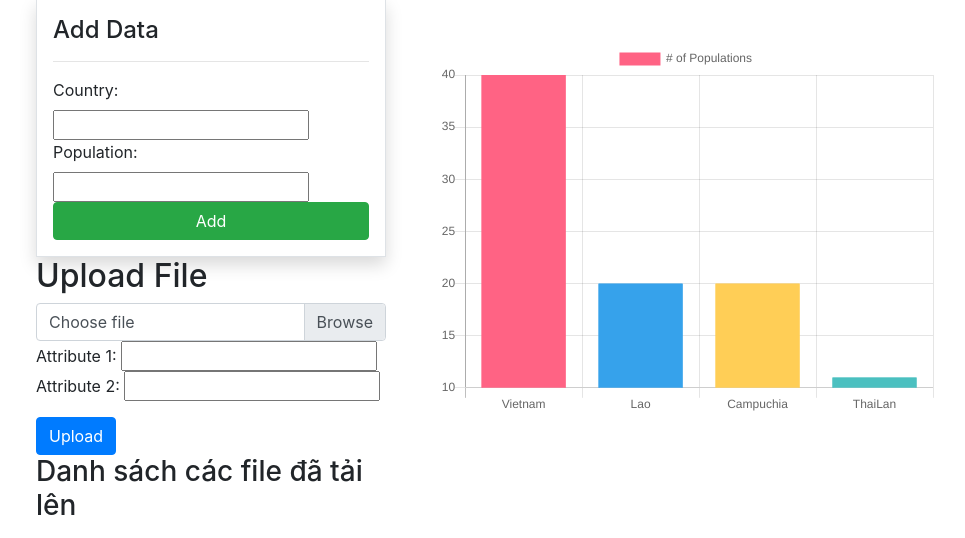
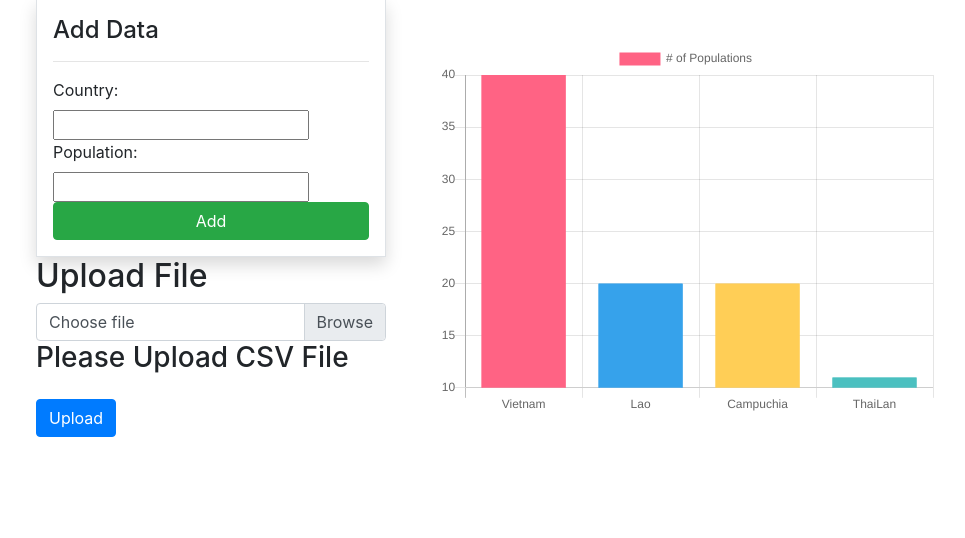
Before and after one commit to dtnghia2010/DataVisualization, a Django app: page / in a window 1280 px wide. Shown: the part 97-635 px from the top of the page, without its empty margins (49-1014 px from the left). After the commit the page ends 534 px from the top, so only its background shows below. Run offline with Django 4.2, Linux system fonts and the light colour scheme; data comes from the database, SQL or seed files in the repository; a map, chart or similar area stays blank.

Commit message:
Upload_File in web_Update

```diff
--- a/dashboard/forms.py
+++ b/dashboard/forms.py
@@ -12,4 +12,4 @@
 class UploadFileForm(forms.ModelForm):
     class Meta:
         model = UploadedFile
-        fields = ['file', 'attribute1', 'attribute2']
+        fields = ['file', 'Country', 'Population']
--- a/dashboard/models.py
+++ b/dashboard/models.py
@@ -15,8 +15,8 @@
 # models.py
 class UploadedFile(models.Model):
     file = models.FileField(upload_to='uploads/')
-    attribute1 = models.CharField(("atrribute1"),max_length=255)  # Thêm thuộc tính
-    attribute2 = models.CharField(("attribute2"),max_length=255)
+    Country = models.CharField(("Country"),max_length=255)  # Thêm thuộc tính
+    Population = models.IntegerField(("Population"))
     uploaded_at = models.DateTimeField(auto_now_add=True)
 
     def __str__(self):
--- /dev/null
+++ b/dashboard/resources.py
@@ -0,0 +1,6 @@
+from import_export import resources
+from.models import UploadedFile
+
+class UploadedFileResource(resources.ModelResource):
+    class Meta:
+        model=UploadedFile
--- a/dashboard/views.py
+++ b/dashboard/views.py
@@ -1,4 +1,10 @@
+import csv
+import io
+
+from django.core.checks import messages
 from django.shortcuts import render,redirect
+from tablib import Dataset
+
 from .models import CountryData, UploadedFile
 from .forms import CountryDataFrom
 
@@ -22,7 +28,7 @@
     return render(request, 'dashboard/index.html', context)
 
 
-from .util import read_csv
+
 from .models import CountryData
 from .forms import UploadFileForm
 from django.shortcuts import render, redirect
@@ -30,30 +36,48 @@
 # views.py
 def upload_file(request):
     if request.method == 'POST':
-        form = UploadFileForm(request.POST, request.FILES)
-        if form.is_valid():
-            uploaded_file = form.save(commit=False)
+        UploadedFile_resource = request.FILES('myfile')
+        dataset = Dataset()
+        new_UploadedFile = request.FILES('myfile')
 
-            # Đọc dữ liệu từ file CSV
-            csv_data = read_csv(uploaded_file.file.path)
+        if not new_UploadedFile.name.endswith('csv'):
+            messages.info(request,'Please Upload the CSV File only')
+            return render(
+                request,'upload_file.html'
+            )
+        else:messages.info(request,'File successfully uploaded')
+        data_set=new_UploadedFile.read().decode('UTF-8')
+        io_string=io.StringIO(data_set)
+        next(io_string)
+        for column in csv.reader(io_string, delimiter=',', quotechar="|"):
+            created = UploadedFile.object.update_or_create(
+                Country = column[0],
+                Population=column[1],
 
-            # Lưu trữ dữ liệu vào cơ sở dữ liệu
-            for row in csv_data:
-                # Tạo một bản ghi mới cho mỗi dòng trong CSV
-                new_record = CountryData(attribute1=uploaded_file.attribute1, attribute2=uploaded_file.attribute2, country=row[0], population=row[1])
-                new_record.save()
+            )
+        return render(request, 'dashboard/upload_file.html')
+    #     form = UploadFileForm(request.POST, request.FILES)
+    #     if form.is_valid():
+    #         uploaded_file = form.save(commit=False)
+    #
+    #         # Đọc dữ liệu từ file CSV
+    #         csv_data = read_csv(uploaded_file.file.path)
+    #
+    #         # Lưu trữ dữ liệu vào cơ sở dữ liệu
+    #         for row in csv_data:
+    #             # Tạo một bản ghi mới cho mỗi dòng trong CSV
+    #             new_record = CountryData(attribute1=uploaded_file.attribute1, attribute2=uploaded_file.attribute2, country=row[0], population=row[1])
+    #             new_record.save()
+    #
+    #         uploaded_file.save()
+    #
+    #         return redirect('upload_file')
+    # else:
+    #     form = UploadFileForm()
+    #
+    # uploaded_files = UploadedFile.objects.all()
 
-            uploaded_file.save()
-
-            return redirect('upload_file')
-    else:
-        form = UploadFileForm()
-
-    uploaded_files = UploadedFile.objects.all()
-
-    return render(request, 'dashboard/upload_file.html', {'form': form, 'uploaded_files': uploaded_files})
-
-
+    return render(request, 'dashboard/upload_file.html')
 
 
 # from django.shortcuts import render, redirect
--- a/datavisual/settings.py
+++ b/datavisual/settings.py
@@ -38,6 +38,7 @@
     'django.contrib.messages',
     'django.contrib.staticfiles',
     'dashboard.apps.DashboardConfig',
+
 ]
 
 MIDDLEWARE = [
@@ -123,3 +124,5 @@
 # https://docs.djangoproject.com/en/4.2/ref/settings/#default-auto-field
 
 DEFAULT_AUTO_FIELD = 'django.db.models.BigAutoField'
+
+IMPORT_EXPORT_USE_TRANSACTIONS = True
--- a/templates/dashboard/upload_file.html
+++ b/templates/dashboard/upload_file.html
@@ -9,16 +9,14 @@
         <input type="file" class="custom-file-input" id="customFile" name="file" onchange="updateLabel()">
         <label class="custom-file-label" for="customFile">Choose file</label>
     </div>
+    <h3>Please Upload CSV File</h3>
 
-    <!-- Thêm hai trường mới -->
-    Attribute 1: <input type="text" name="attribute1" required>
-    Attribute 2: <input type="text" name="attribute2" required>
 
     <button type="submit" class="btn btn-primary mt-3">Upload</button>
 </form>
 
 <!-- Hiển thị danh sách các file đã tải lên -->
-<h3>Danh sách các file đã tải lên</h3>
+
 <ul>
     {% for file in uploaded_files %}
         <li>{{ file.file.name }} - {{ file.uploaded_at }}</li>
```
Also changed, not shown: dashboard/admin.py (+7 -1 lines), dashboard/util.py (+11 -11 lines).
